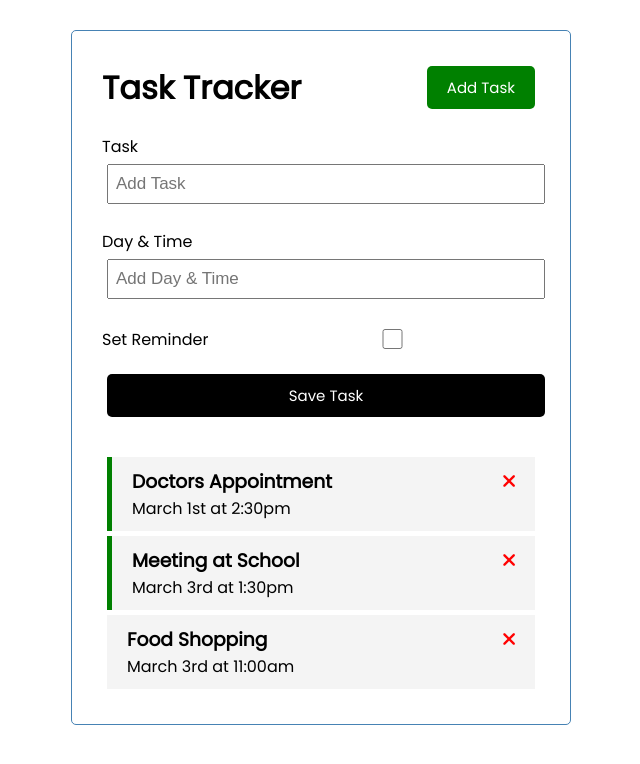
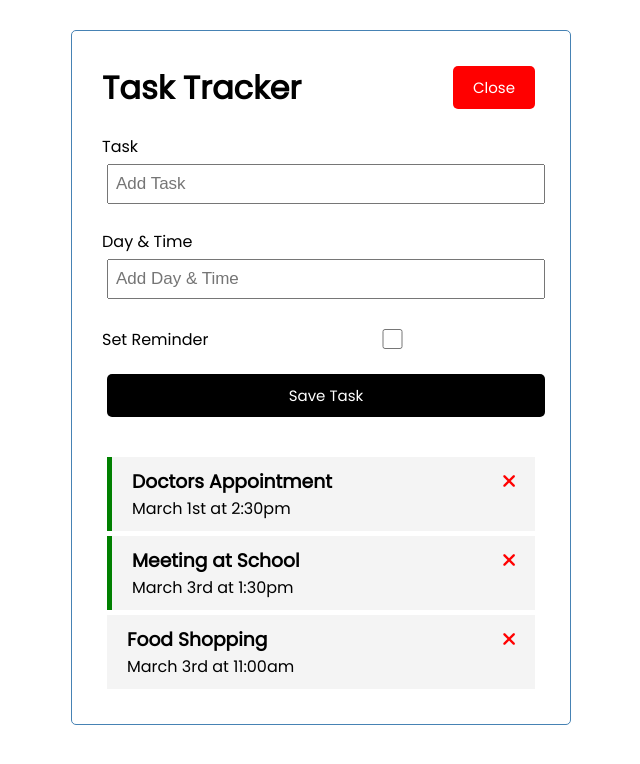
Before and after one commit to lkagan/vue-crash-2021, a Vue app: page / in a window 1280 px wide. Both pictures are taken after a click on the button "Add Task". Shown: the top 764 px of the page, without its empty margins (319-959 px from the left). Built offline with nearby package versions, Linux system fonts and the light colour scheme.

Commit message:
Change style and label of 'add task' button

```diff
--- a/src/App.vue
+++ b/src/App.vue
@@ -1,7 +1,13 @@
 <template>
   <div class="container">
-    <Header title="Task Tracker"></Header>
-    <AddTask @add-task="addTask"/>
+    <Header
+        title="Task Tracker"
+        @on-click-add-task="showAddTask = !showAddTask"
+        :showAddTask=showAddTask
+    ></Header>
+    <div v-if="showAddTask">
+      <AddTask @add-task="addTask" />
+    </div>
     <Tasks
         :tasks="tasks"
         @delete-task="deleteTask"
@@ -20,7 +26,8 @@ export default {
 
   data() {
     return {
-      tasks: []
+      tasks: [],
+      showAddTask: false
     }
   },
 
--- a/src/components/Button.vue
+++ b/src/components/Button.vue
@@ -1,5 +1,10 @@
 <template>
-  <button :style="{background: color}" class="btn">{{ text }}</button>
+  <button
+      :style="{background: color}"
+      class="btn"
+      @click=onClick
+  >{{ text }}
+  </button>
 </template>
 
 <script>
@@ -9,6 +14,12 @@ export default {
   props: {
     text: String,
     color: String,
+  },
+
+  methods: {
+    onClick() {
+      this.$emit('btn-click');
+    }
   }
 }
 </script>
--- a/src/components/Header.vue
+++ b/src/components/Header.vue
@@ -2,9 +2,9 @@
   <header>
     <h1>{{ title }}</h1>
     <Button
-        @click="onClick"
-        text="Add Task"
-        color="green"
+        @btnClick="$emit('on-click-add-task')"
+        :text="showAddTask ? 'Close' : 'Add Task'"
+        :color="showAddTask ? 'red' : 'green'"
     ></Button>
   </header>
 </template>
@@ -20,14 +20,9 @@ export default {
   },
 
   props: {
-    title: String
+    title: String,
+    showAddTask: Boolean,
   },
-
-  methods: {
-    onClick() {
-      console.log('click');
-    }
-  }
 }
 </script>
 
```
